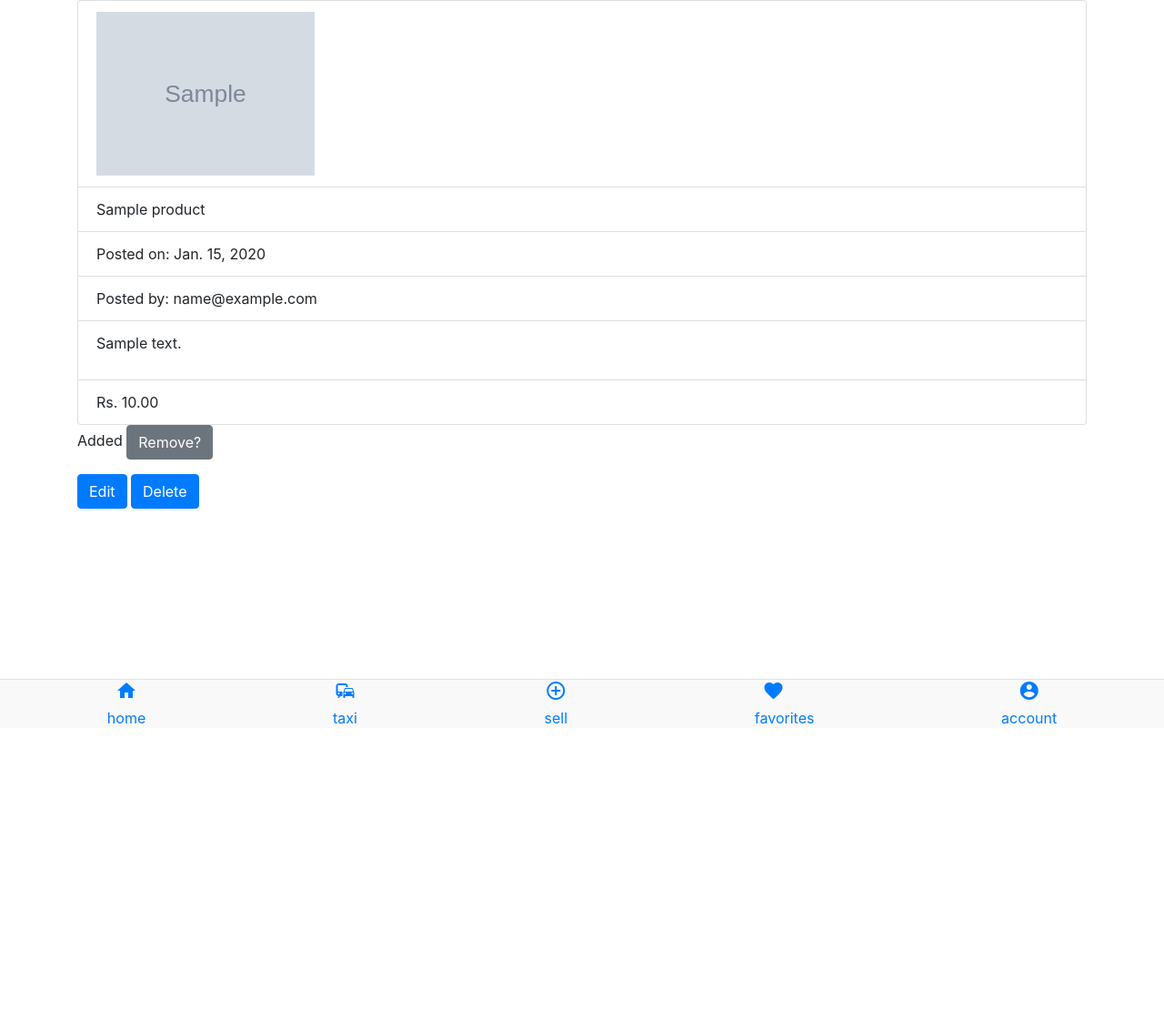
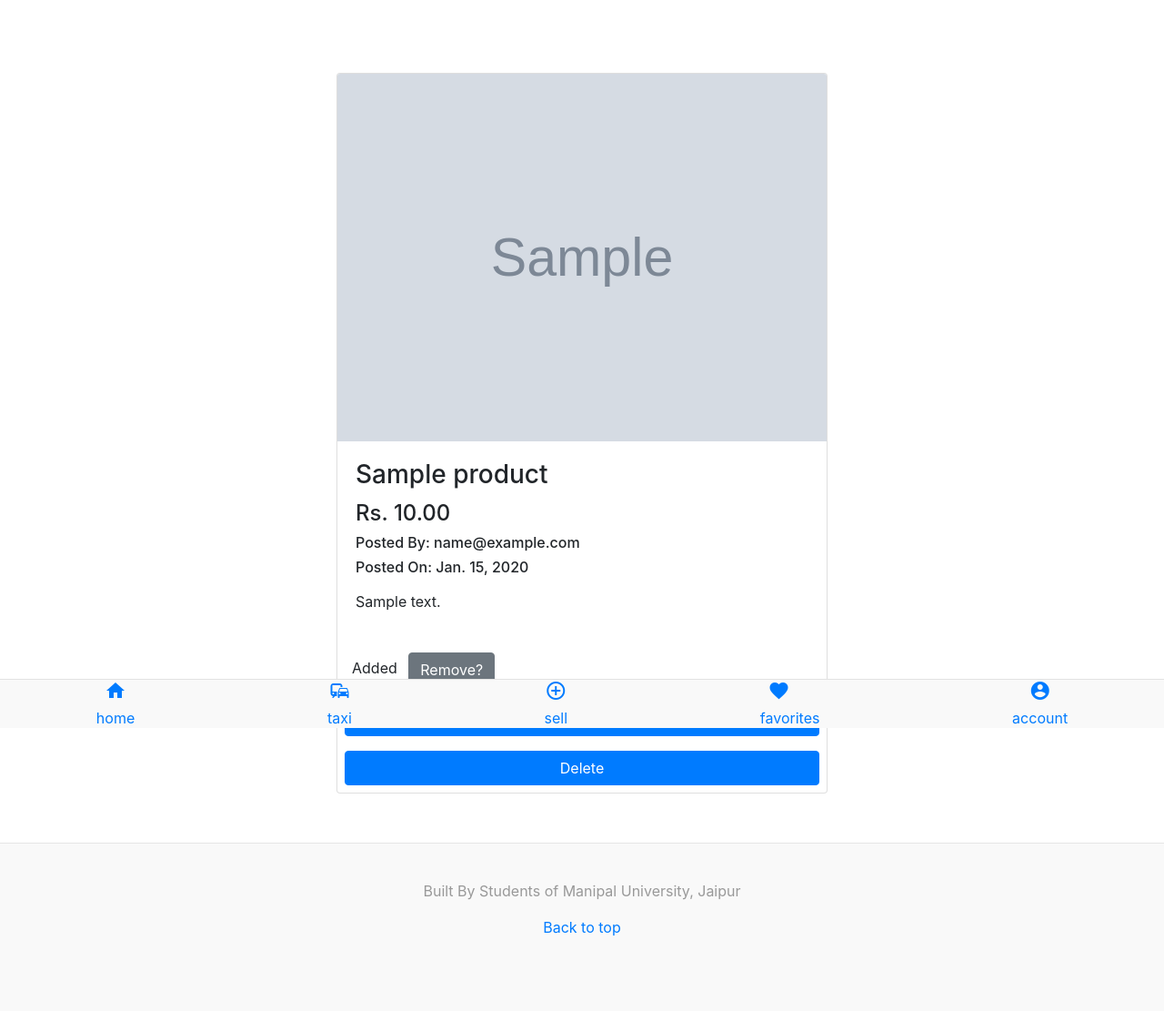
Before and after one commit to ishaanverma/muj-marketplace, a Django app: a page that uses src/templates/products/detail.html in a window 1280 px wide. Shown: the whole page at 91% size. Before the commit the page ends 796 px from the top, so only its background shows below. Run offline with Django 3.2, Linux system fonts and the light colour scheme; a user stored in the database is signed in; tables that the repository leaves empty hold one stand-in row (values such as "Sample post"); grey boxes marked "Sample" are stand-in pictures; parts of the project's set-up code (start-up, migrations or seed data) failed here and were passed over; some libraries are stand-ins or nearby versions.

Commit message:
updated product page

```diff
--- a/src/templates/base/footer.html
+++ b/src/templates/base/footer.html
@@ -4,19 +4,15 @@
         <a href="#">Back to top</a>
     </div>
 </div>
-<div class="whitespace">
-</div>
 
 <style>
 .footer {
-    padding: 2.5rem 0;
+    padding: 2.5rem 0rem 5rem 0rem;
     color: #999;
     text-align: center;
     background-color: #f9f9f9;
     border-top: .05rem solid #e5e5e5;
-}
-.whitespace {
-    height: 54px;
+    bottom: 0;
 }
 
 </style>
--- a/src/templates/products/detail.html
+++ b/src/templates/products/detail.html
@@ -2,40 +2,26 @@
 {% load static %}
 
 {% block content %}
-<div class="container">
-    <ul class="list-group">
+<div id="main-product-body" class="container">
+    <div class="row">
+        <div class="col-lg-6 mx-auto">
+            <div class="card mt-4">
                 {% if object.image.url != None %}
-            <li class="list-group-item d-flex justify-content-between align-items-center">
-                <style>
-                    img {
-                        width: 15em;
-                    }
-                </style>
-                <img src="{{ object.image.url }}" />
-            </li>
+                    <img class="card-img-top img-fluid" src="{{ object.image.url }}" alt="">
                 {% endif %}
-        <li class="list-group-item">
-            {{ object.title }}
-        </li>
-        <li class="list-group-item">
-            Posted on: {{ object.timestamp|date }}
-        </li>
+
+                <div class="card-body">
+                    <h3 class="card-title">{{ object.title }}</h3>
+                    <h4>Rs. {{ object.price }}</h4>
                     {% if user.is_authenticated %}
-            <li class="list-group-item">
-                Posted by: {{ object.user }}
-            </li>
+                        <h6>Posted By: {{ object.user }}</h4>
                     {% else %}
-        <li class="list-group-item">
-            Posted by: <a class="btn btn-primary" style="border-radius: 5em" href="{% url 'account:login' %}">Login To View</a>
-        </li>
+                        <h6>Posted By: <a class="btn btn-primary" style="border-radius: 5em" href="{% url 'account:login' %}">Login To View</a> </h6>
                     {% endif %}
-        <li class="list-group-item">
-            {{ object.description|linebreaks }}
-        </li>
-        <li class="list-group-item">
-            Rs. {{ object.price }}
-        </li>
-    </ul>
+                    <h6>Posted On: {{ object.timestamp|date }}</h3>
+                    <p class="card-text">{{ object.description|linebreaks }}</p>
+                </div>
+
                 {% if user.is_authenticated %}
                     {% include 'products/snippets/add_to_favorite.html' with product=object favorite=favorite %}
                 {% endif %}
@@ -43,32 +29,37 @@
                     <a class="btn btn-primary" href="{% url 'products:edit' object.slug %}">Edit</a>
                     <a class="btn btn-primary" href="{% url 'products:delete' object.slug %}">Delete</a>
                 {% endif %}
+
+            </div>
+        </div>
+    </div>
 </div>
 
-<!-- <div class="container-fluid bg">
-		<div class="row">
-			<div class="col-lg-8 col-md-8 col-sm-11 col-xs-3" align="center">
-					<h1>{{ object.title }}</h1>
-			</div>
-		</div>
-		<div class="row">
-            {% if object.image.url != None %}
-			<div class="col-lg-5 col-md-7 col-sm-8 col-xs-12" id="image">
-					<div class="media-left">
-						<img src="{{ object.image.url }}" class="media-object" width="450">
-					</div>
-            </div>
-            {% endif %}
-            <div class="col-lg-4 col-md-5 col-sm-8 col-xs-12" id="details">
-                    <p>Posted On: {{ object.timestamp|date }}</p>
-                    <br>
-                    <p>Posted By: {{ object.user }}</p>
-            </div>
-			<div class="col-lg-4 col-md-5 col-sm-8 col-xs-12" id="description">
-				<p>{{ object.description|linebreaks }}</p>
-				<br>
-				<button type="submit" class="btn btn-success btn-block">Rs. {{ object.price }}</button>
-			</div>
-		</div>
-</div> -->
+{% include 'base/footer.html' %}
+
+<style>
+    #main-product-body {
+        padding-top: 54px;
+        padding-bottom: 54px;
+    }
+
+    @media (min-width: 992px) {
+        #main-product-body {
+            padding-top: 56px;
+        }
+    }
+    .container-fluid {
+        padding-left: 0px !important;
+        padding-right: 0px !important;
+    }
+    .card-img-top {
+        width: 50em;
+    }
+    .btn {
+        margin: 0.5em;
+    }
+    #favorite-btn {
+        margin: 0 1em;
+    }
+</style>
 {% endblock %}
--- a/src/templates/products/snippets/add_to_favorite.html
+++ b/src/templates/products/snippets/add_to_favorite.html
@@ -2,7 +2,7 @@
     {% csrf_token %}
     <input type="hidden" name="product_id" value="{{ product.id }}"/>
     {% if product in favorite.products.all %}
-    <p>Added <button type="submit" class="btn btn-secondary">Remove?</button></p>
+    <p id="favorite-btn">Added <button type="submit" class="btn btn-secondary">Remove?</button></p>
     {% else %}
     <button type="submit" class="btn btn-success">Add To Favorites</button>
     {% endif %}
```
Lines whose indentation alone changed are shown as unchanged.
